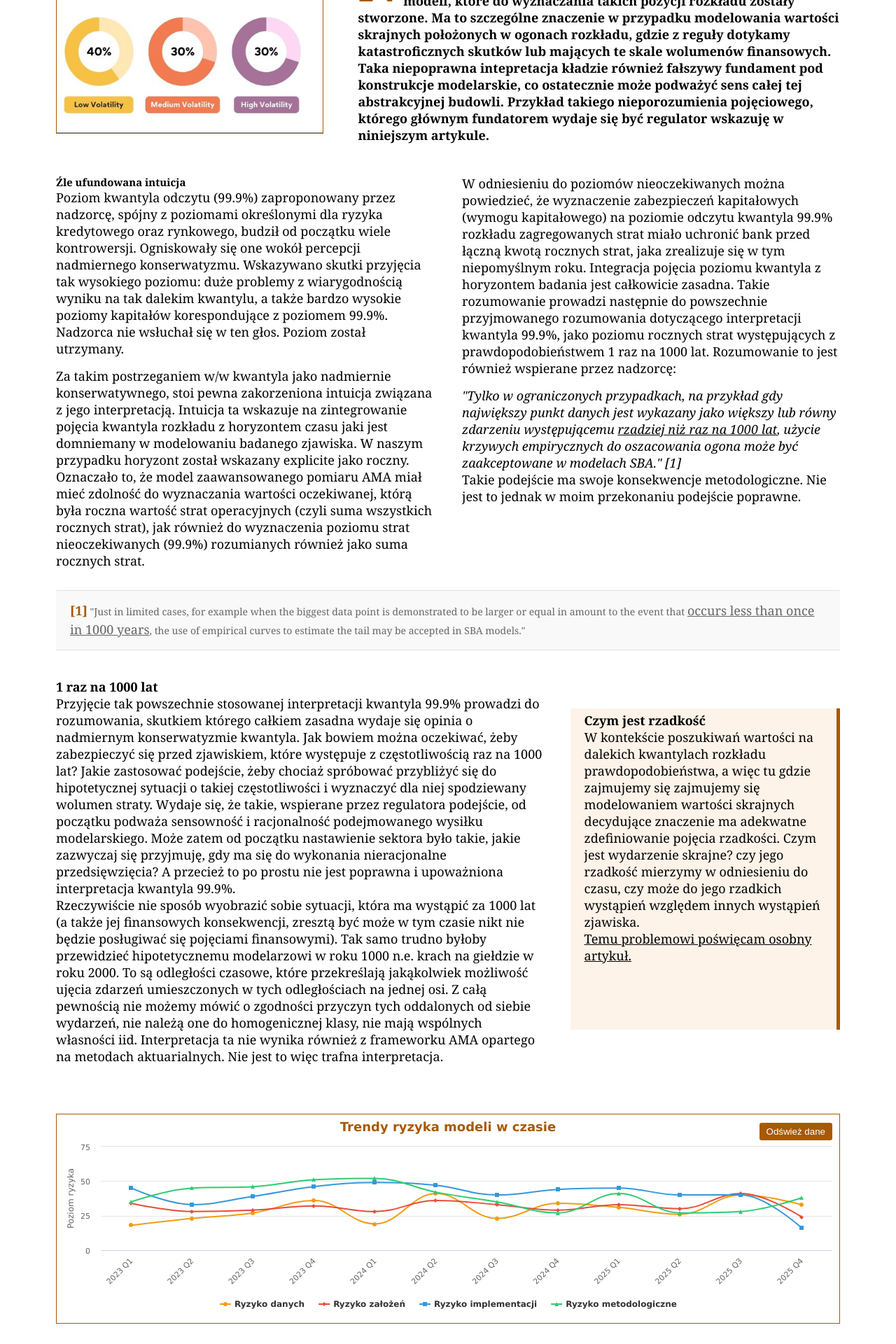
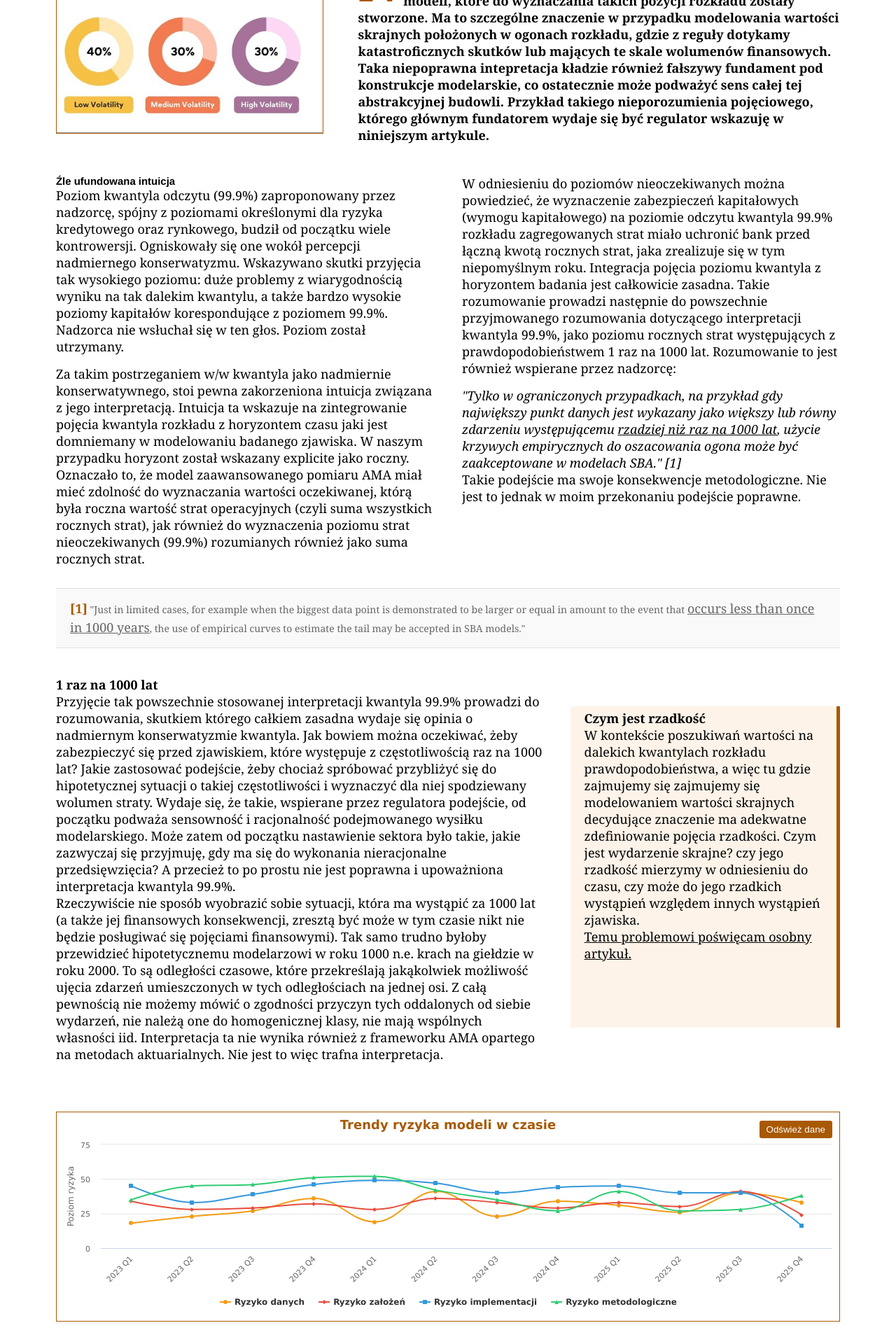
Before and after one commit to MaciejBuczak/risk-research, a Jekyll site: the page built from art-oprisk-kw999_v3.md, in a window 1280 px wide. Shown: the part 437-2357 px from the top of the page at 70% size. Built offline with Jekyll 4.4.1, drawn with Linux system fonts in a browser that asks for light colours.

Commit message:
Update art-oprisk-kw999-layout_v3.html

```diff
--- a/_layouts/art-oprisk-kw999-layout_v3.html
+++ b/_layouts/art-oprisk-kw999-layout_v3.html
@@ -905,7 +905,7 @@
         <div class="ryzmod-columns" style="display: flex; gap: 40px; margin-top: 30px; margin-bottom: 30px;">
           <!-- Kolumna 1 -->
           <div style="flex: 1;">
-            <h5>Źle ufundowana intuicja</h5>
+            <h5 style="font-family: Helvetica, Arial, sans-serif; font-weight: bold;">Źle ufundowana intuicja</h5>
             <p style="margin-bottom: 15px;">Poziom kwantyla odczytu (99.9%) zaproponowany przez nadzorcę, spójny z poziomami określonymi dla ryzyka kredytowego oraz rynkowego, budził od początku wiele kontrowersji.
               Ogniskowały się one wokół percepcji nadmiernego konserwatyzmu.
               Wskazywano skutki przyjęcia tak wysokiego poziomu: duże problemy z wiarygodnością wyniku na tak dalekim kwantylu, a także bardzo wysokie poziomy kapitałów korespondujące z poziomem 99.9%.
```
